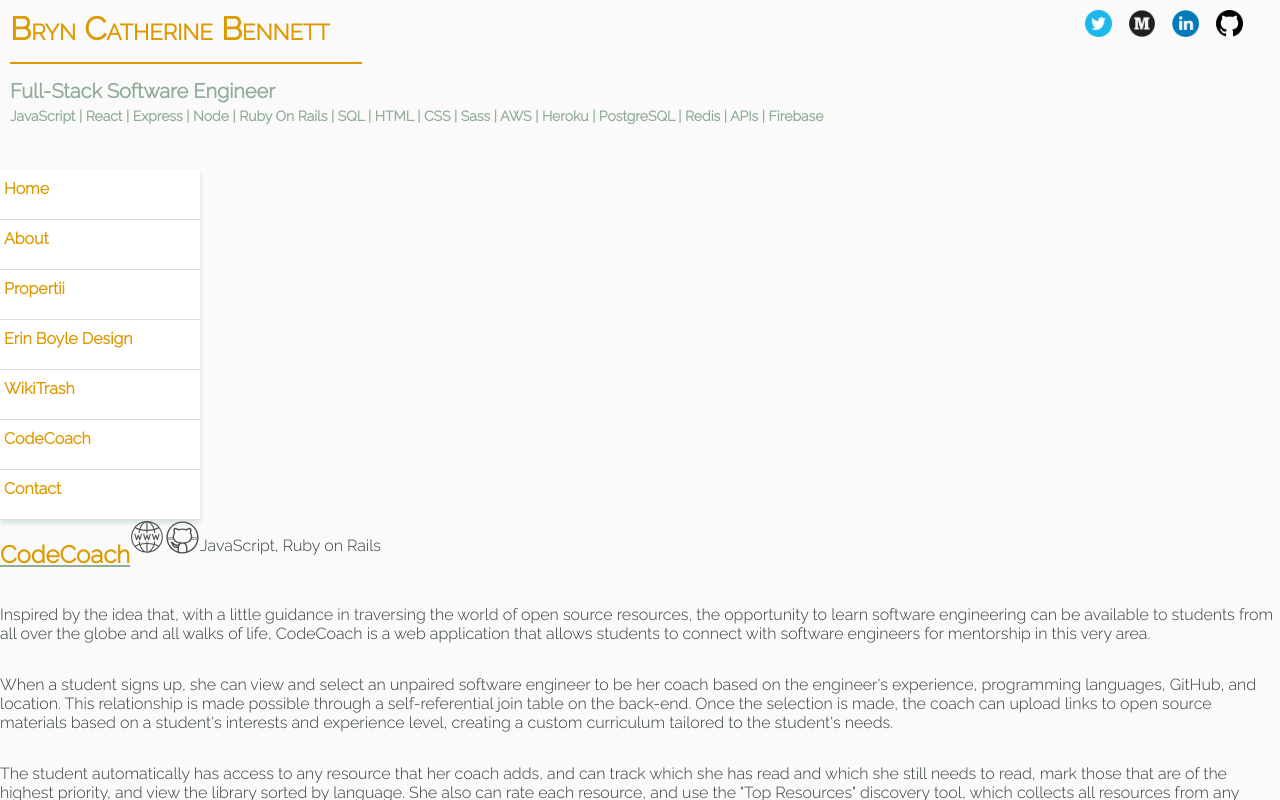
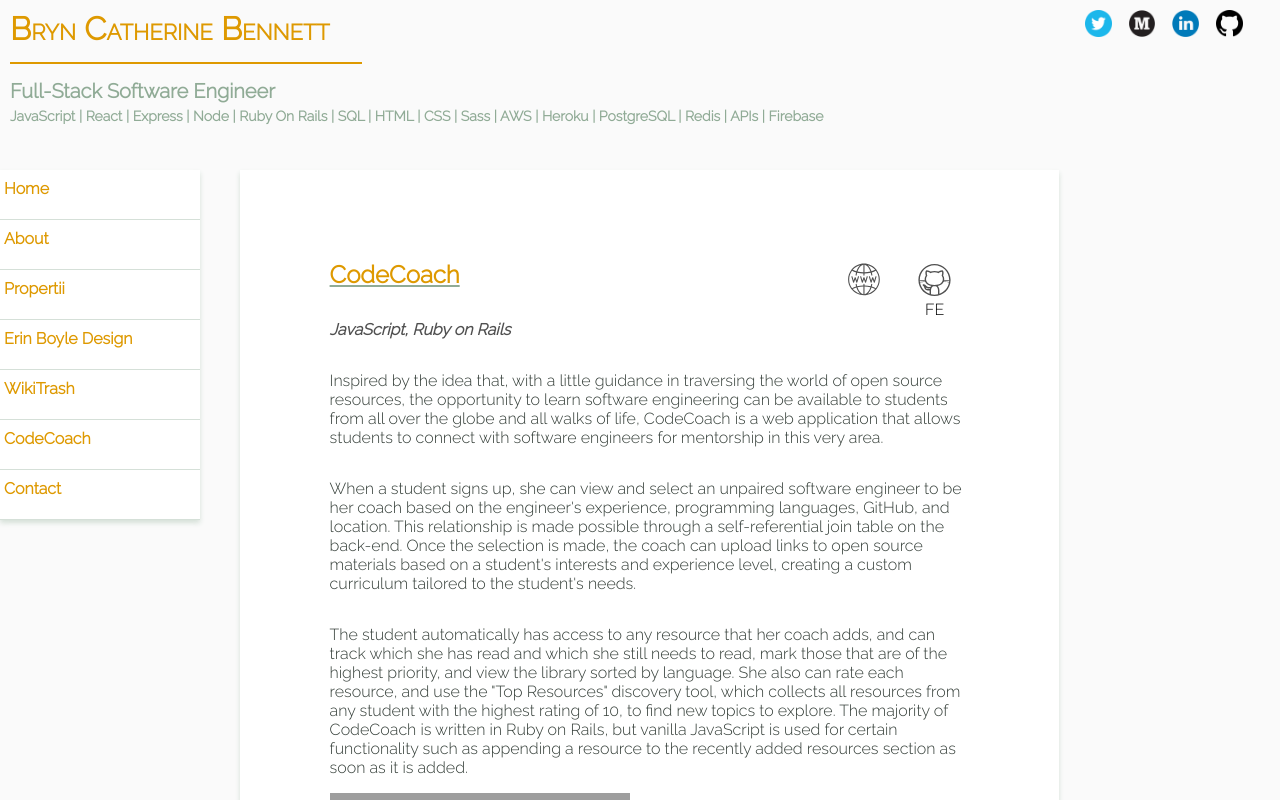
Before and after one commit to bbennett7/portfolio, a React (Create React App) app: page /codecoach in a window 1280 px wide. Shown: the top 800 px of the page. Built offline with nearby package versions, Linux system fonts and the light colour scheme; grey boxes are pictures that could not be loaded.

Commit message:
Update codecoach page

```diff
--- a/src/pages/CodeCoach/CodeCoach.js
+++ b/src/pages/CodeCoach/CodeCoach.js
@@ -1,31 +1,20 @@
 import React, { Component } from 'react';
+import PageHeader from '../../components/PageHeader/PageHeader';
+import styles from './CodeCoach.module.scss';
 import { ReactComponent as Github } from '../../assets/icons8-github.svg';
 import { ReactComponent as Web } from '../../assets/icons8-website.svg';
 
 export default class CodeCoach extends Component {
   render() {
     return (
-      <div className="Code-Coach">
-        <div className="componentHeaderWrapper">
-          <h2 className="Page-header">CodeCoach</h2>
-          <a
-            href="https://code-coach-app.herokuapp.com"
-            className="App-link"
-            target="_blank"
-            rel="noopener noreferrer"
-          >
-            <Web className="linkIcon" />
-          </a>
-          <a
-            href="https://github.com/bbennett7/codecoach"
-            className="App-link"
-            target="_blank"
-            rel="noopener noreferrer"
-          >
-            <Github className="linkIcon" />
-          </a>
-        </div>
-        <p>JavaScript, Ruby on Rails</p>
+      <div className={styles.container}>
+        <PageHeader
+          pageName={'CodeCoach'}
+          liveLink={'https://code-coach-app.herokuapp.com'}
+          feLink={'https://github.com/bbennett7/codecoach'}
+        />
+
+        <p className={styles.tech}>JavaScript, Ruby on Rails</p>
         <p>
           Inspired by the idea that, with a little guidance in traversing the world of open source
           resources, the opportunity to learn software engineering can be available to students from
--- a/src/pages/CodeCoach/CodeCoach.module.scss
+++ b/src/pages/CodeCoach/CodeCoach.module.scss
@@ -0,0 +1,21 @@
+@import '../../styles/variables';
+
+.container {
+  width: 50%;
+  display: flex;
+  flex-direction: column;
+  height: auto;
+  background: white;
+  box-shadow: 0px 3px 5px $lightGreen;
+  padding: 7%;
+  align-items: flex-start;
+  margin-bottom: 200px;
+}
+
+.tech {
+  font-weight: 700;
+  font-size: 16px;
+  font-style: oblique;
+  margin-top: 0px;
+  color: $iconGrey;
+}
```
